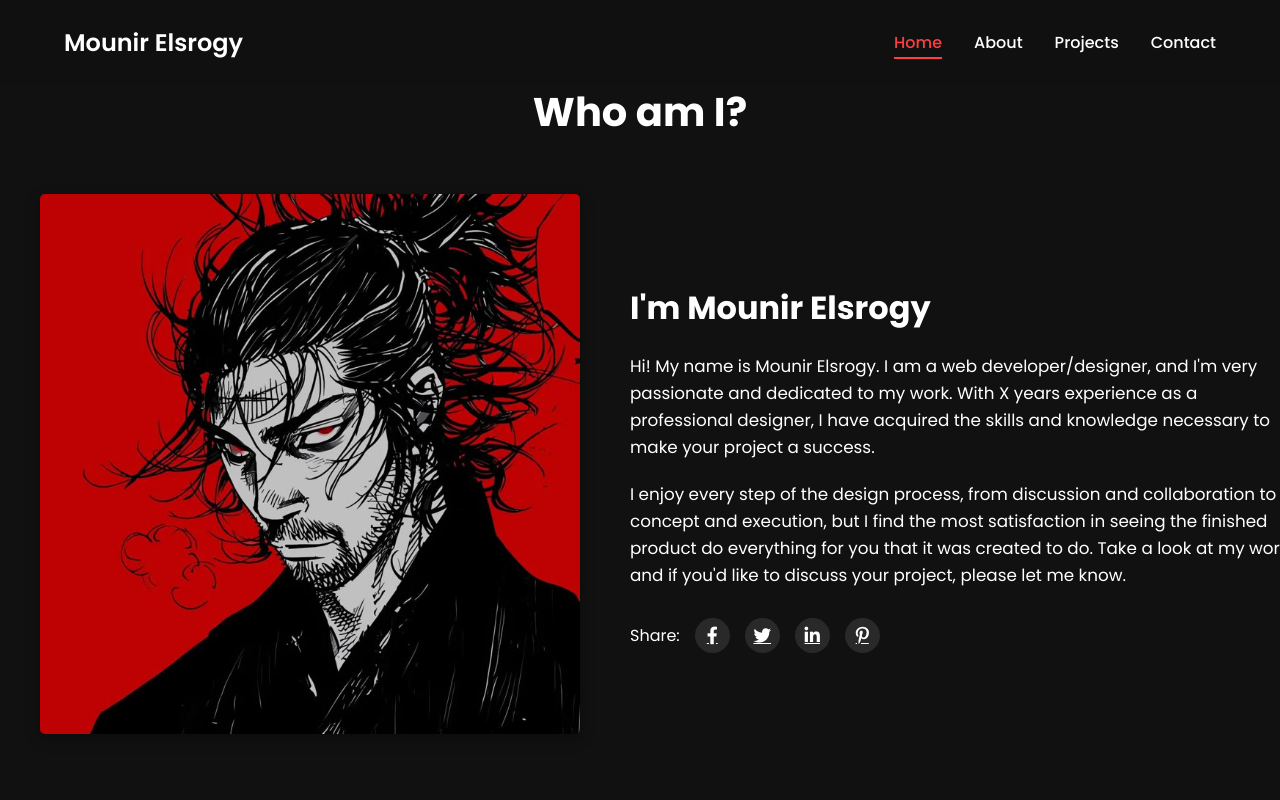
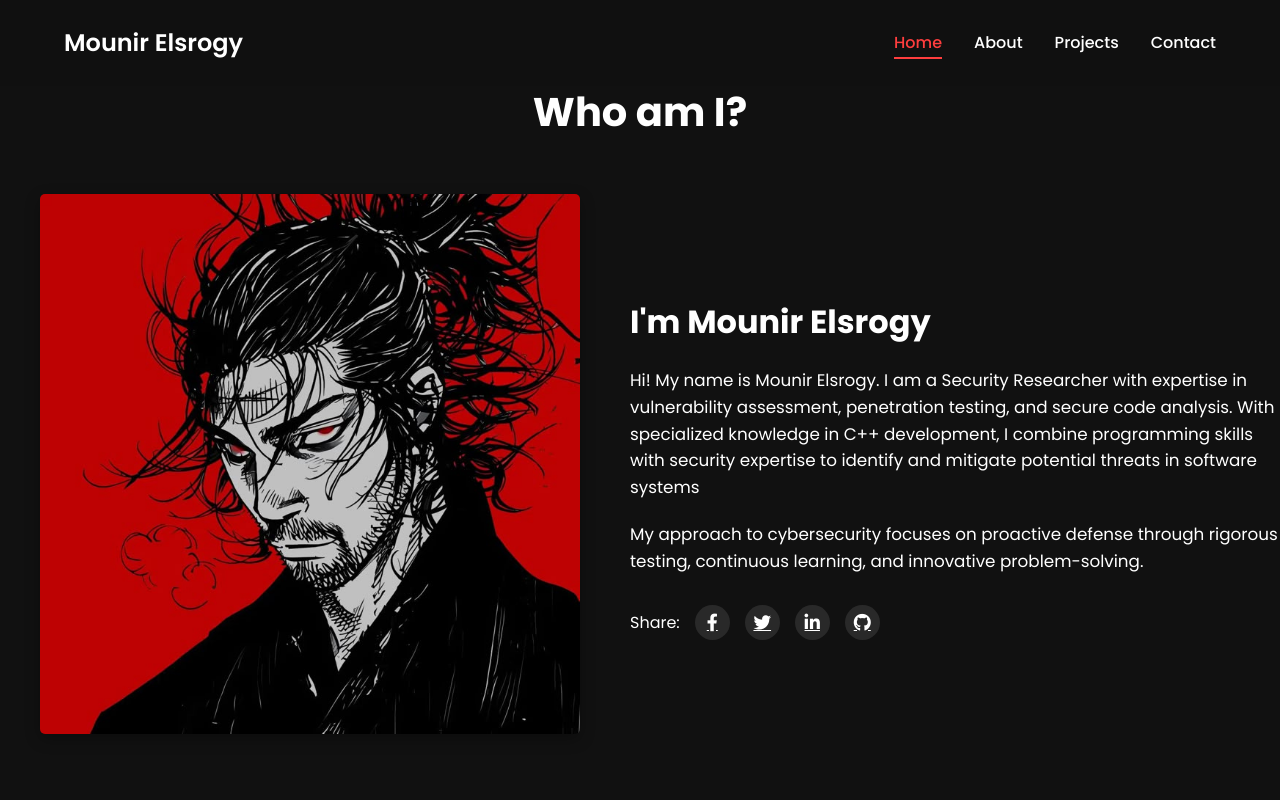
Before and after one commit to M9nx/me, a plain HTML site: page index.html in a window 1280 px wide. Shown: the top 800 px of the page. Drawn offline with Linux system fonts and the light colour scheme.

Commit message:
Update index.html

```diff
--- a/index.html
+++ b/index.html
@@ -38,21 +38,22 @@
                 <div class="about-text">
                     <h3>I'm Mounir Elsrogy</h3>
 
-                    <p>Hi! My name is Mounir Elsrogy. I am a web developer/designer, and I'm very passionate and
-                        dedicated to my work. With X years experience as a professional designer, I have acquired the
-                        skills and knowledge necessary to make your project a success.</p>
+                    <p>Hi! My name is Mounir Elsrogy. I am a Security Researcher with expertise in vulnerability
+                        assessment, penetration testing, and secure code analysis. With specialized knowledge in C++
+                        development, I combine programming skills with security expertise to identify and mitigate
+                        potential threats in software systems</p>
 
-                    <p>I enjoy every step of the design process, from discussion and collaboration to concept and
-                        execution, but I find the most satisfaction in seeing the finished product do everything for you
-                        that it was created to do. Take a look at my work and if you'd like to discuss your project,
-                        please let me know.</p>
+                    <p>My approach to cybersecurity focuses on proactive defense through rigorous testing, continuous
+                        learning, and innovative problem-solving.</p>
 
                     <div class="social-links">
                         <span>Share:</span>
-                        <a href="#" class="social-icon"><i class="fab fa-facebook-f"></i></a>
-                        <a href="#" class="social-icon"><i class="fab fa-twitter"></i></a>
-                        <a href="#" class="social-icon"><i class="fab fa-linkedin-in"></i></a>
-                        <a href="#" class="social-icon"><i class="fab fa-pinterest-p"></i></a>
+                        <a href="https://www.facebook.com/mounir.elsrogy" class="social-icon"><i
+                                class="fab fa-facebook-f"></i></a>
+                        <a href="https://x.com/__m9nx" class="social-icon"><i class="fab fa-twitter"></i></a>
+                        <a href="https://www.linkedin.com/in/mounir-elsrogy-5a6406327" class="social-icon"><i
+                                class="fab fa-linkedin-in"></i></a>
+                        <a href="https://github.com/M9nx" class="social-icon"><i class="fab fab fa-github"></i></a>
                     </div>
                 </div>
             </div>
```
